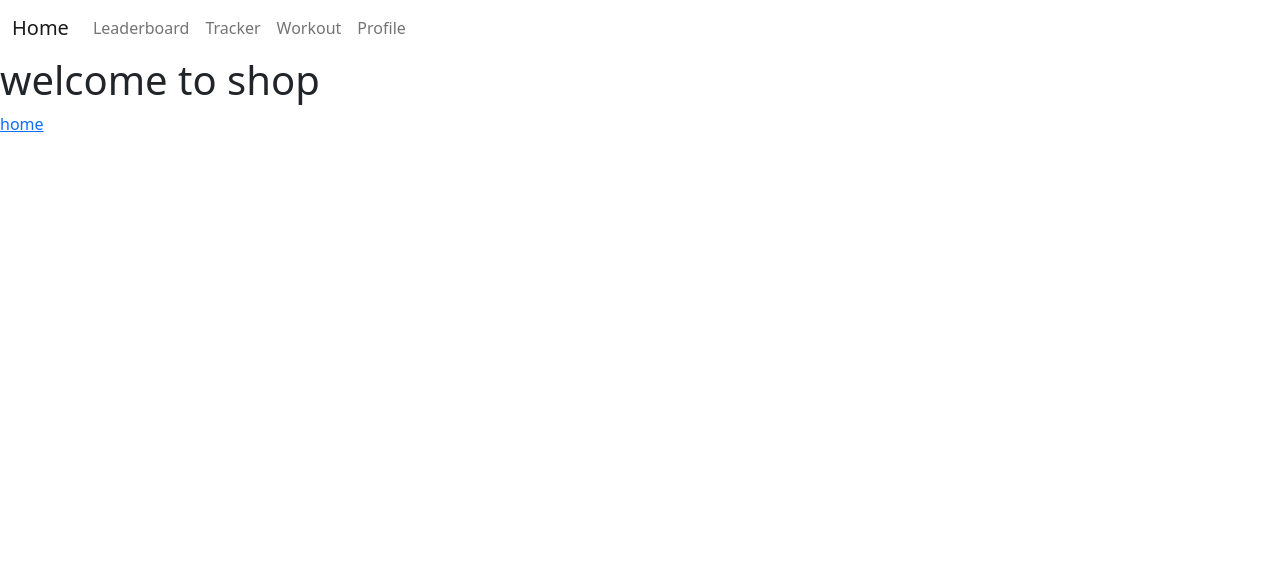
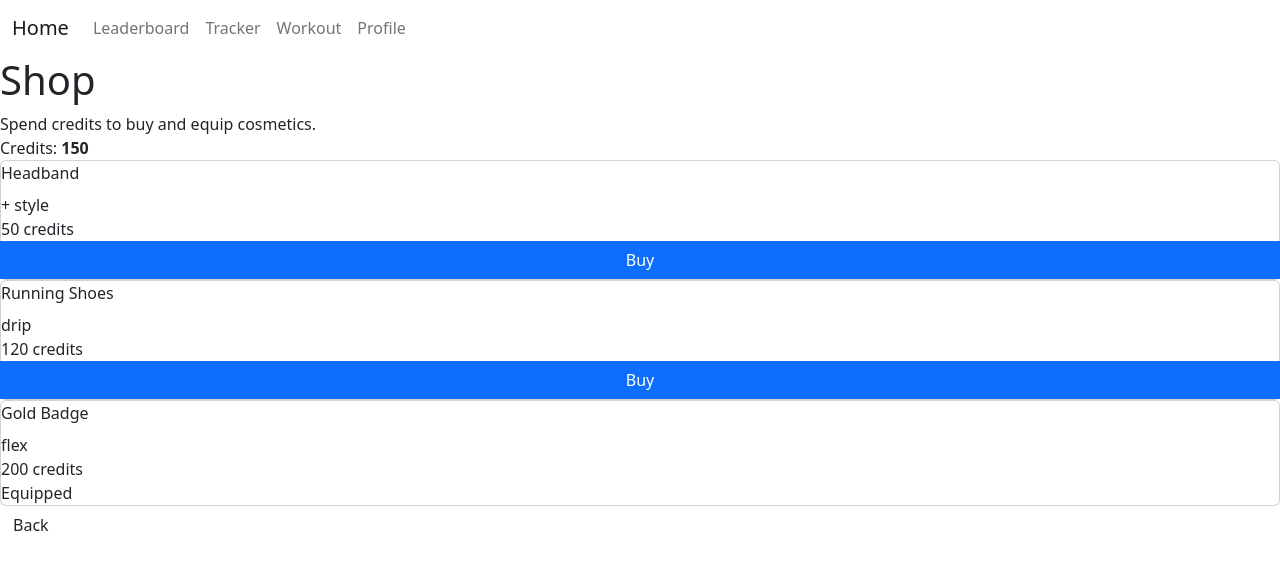
Before and after one commit to amberyeoe/hacknroll2026, a Flask app: page /shop in a window 1280 px wide. Shown: the top 570 px of the page. Run offline with Flask 3, Linux system fonts and the light colour scheme; a user stored in the database is signed in.

Commit message:
shop update

```diff
--- a/templates/shop.html
+++ b/templates/shop.html
@@ -4,13 +4,61 @@
 shop
 {% endblock %}
 
+{% block css %}
+<link rel="stylesheet" href="{{ url_for('static', filename='css/styles.css') }}">
+{% endblock %}
+
 {% block content %}
 
+<div class="page">
+  <div class="row row-space">
+    <div>
+      <h1 class="h1">Shop</h1>
+      <div class="muted">Spend credits to buy and equip cosmetics.</div>
+    </div>
 
+    <!-- Hardcoded for now -->
+    <div class="pill">Credits: <b>150</b></div>
+  </div>
 
-    <h1>welcome to shop</h1>
-    <a href= "{{ url_for('home') }}">home</a>
+  <div class="grid">
+    <!-- Item 1 -->
+    <div class="card">
+      <div class="card-title">Headband</div>
+      <div class="muted">+ style</div>
 
+      <div class="row row-space mt">
+        <div class="price">50 credits</div>
+        <button class="btn btn-primary" type="button">Buy</button>
+      </div>
+    </div>
 
+    <!-- Item 2 -->
+    <div class="card">
+      <div class="card-title">Running Shoes</div>
+      <div class="muted">drip</div>
+
+      <div class="row row-space mt">
+        <div class="price">120 credits</div>
+        <button class="btn btn-primary" type="button">Buy</button>
+      </div>
+    </div>
+
+    <!-- Item 3 (example already owned) -->
+    <div class="card">
+      <div class="card-title">Gold Badge</div>
+      <div class="muted">flex</div>
+
+      <div class="row row-space mt">
+        <div class="price">200 credits</div>
+        <span class="tag">Equipped</span>
+      </div>
+    </div>
+  </div>
+
+  <div class="mt">
+    <a class="btn btn-ghost" href="/home">Back</a>
+  </div>
+</div>
 
 {% endblock %}
```
